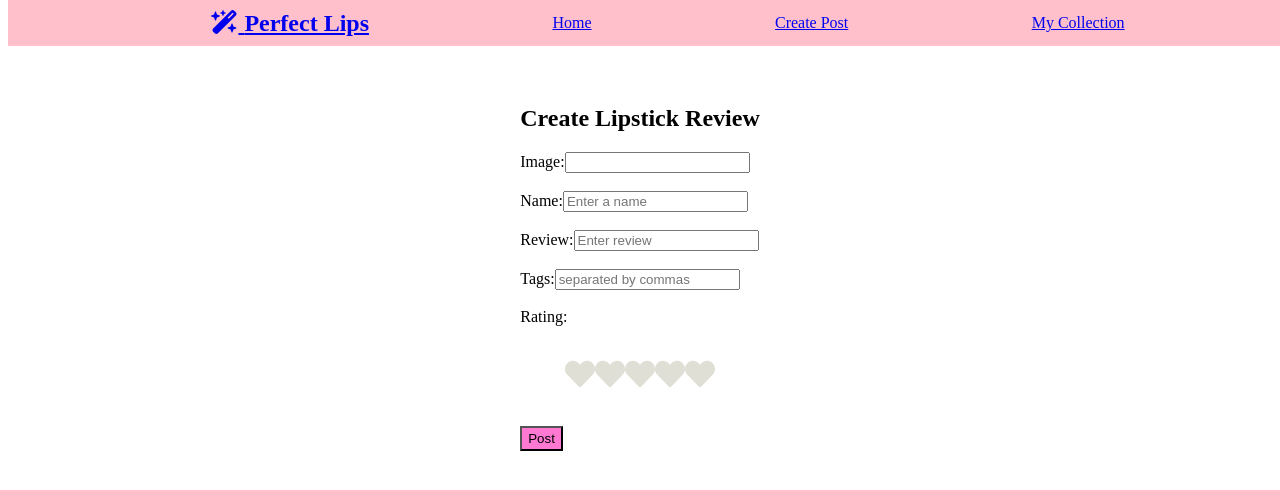
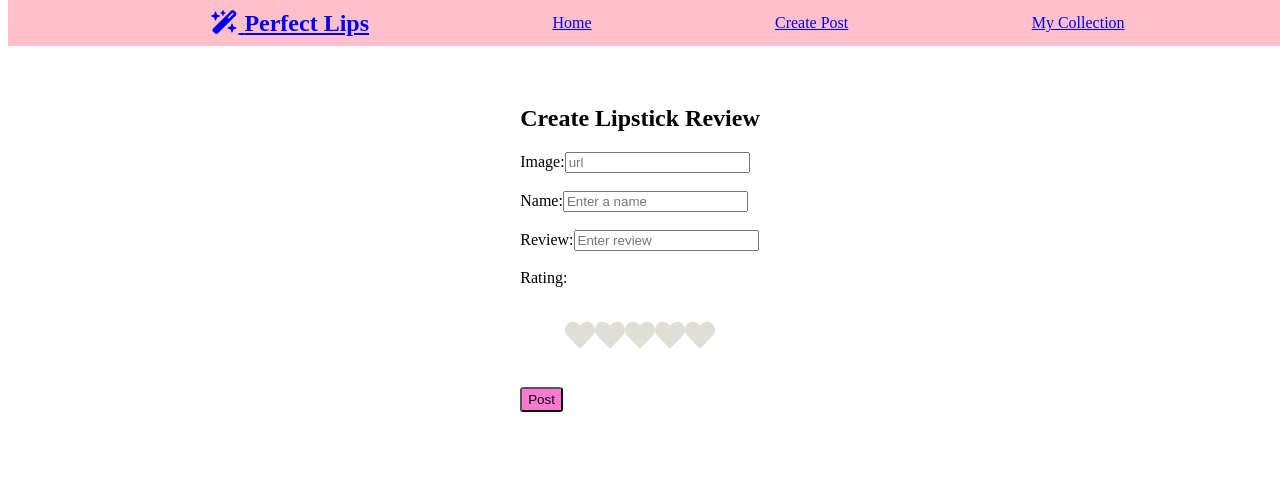
Before and after one commit to mary3210/Capstone-LipstickApp-FE, a React (Create React App) app: page /post in a window 1280 px wide. Shown: the top 490 px of the page. Built offline with nearby package versions, Linux system fonts and the light colour scheme; a web font is replaced by a local one.

Commit message:
fixed link navigation

```diff
--- a/src/components/CreatePost/CreatePost.jsx
+++ b/src/components/CreatePost/CreatePost.jsx
@@ -68,8 +68,8 @@ const CreatePost = (props) => {
               <label>
                 Image:
                 <input
-                  //   hidden={true}
                   type="url"
+                  placeholder="url"
                   id="image"
                   name="image"
                   value={postForm.image}
@@ -108,21 +108,6 @@ const CreatePost = (props) => {
             <br />
             <div>
               <label>
-                Tags:
-                <input
-                  type="text"
-                  id="tags"
-                  name="tags"
-                  placeholder="separated by commas"
-                  value={postForm.tags}
-                  onChange={handleChange}
-                />
-              </label>
-            </div>
-            <br />
-
-            <div>
-              <label>
                 Rating:
                 <HeartRating setRating={setHeartRating} />
                 <input
--- a/src/components/Header/Header.jsx
+++ b/src/components/Header/Header.jsx
@@ -5,7 +5,7 @@ import { faWandMagicSparkles } from "@fortawesome/free-solid-svg-icons";
 const Header = () => {
   return (
     <div className="Header">
-      <Link to="/about">
+      <Link to="/">
         <h1>
           <FontAwesomeIcon icon={faWandMagicSparkles}></FontAwesomeIcon> Perfect
           Lips
--- a/src/components/Navbar/Navbar.jsx
+++ b/src/components/Navbar/Navbar.jsx
@@ -5,7 +5,7 @@ const Navbar = () => {
   return (
     <nav className="nav">
       <div className="Header">
-        <Link to="/about">
+        <Link to="/">
           <h1>
             <FontAwesomeIcon icon={faWandMagicSparkles}></FontAwesomeIcon>{" "}
             Perfect Lips
--- a/src/components/ShowCollection/ShowCollection.jsx
+++ b/src/components/ShowCollection/ShowCollection.jsx
@@ -22,8 +22,8 @@ const ShowCollection = (props) => {
   }, []);
 
   return (
-    <div>
-      <h1>Collection Show Page</h1>
+    <div className="showpage">
+      <h1>Collection List</h1>
       {ShowCollection &&
         ShowCollection.posts.map((post) => (
           <div>
--- a/src/index.css
+++ b/src/index.css
@@ -25,19 +25,29 @@
     top: 0px;
 }
 
+.showpage {
+  display: flex;
+  flex-direction: column;
+  align-items: center;
+}
+
+.showpage h1 {
+  margin-top: 100px;
+}
+
 .Header h1{
   font-family: 'Sofia', 'cursive';
 }
 
-
 .postBtn {
   background-color: #FF78D2;
   height: 25px;
+  border-radius: 10%;
+
 }
 
 .btnOne {
   background-color: #FF78D2;
-  border: black, solid;
   border-radius: 10%;
   height: 25px;
   width: 40px
@@ -47,11 +57,13 @@
 .btnTwo {
   background-color: red;
   height: 25px;
+  border-radius: 10%;
 }
 
 .delete-button {
   background-color: red;
   height: 25px;
+  border-radius: 10%;
 }
 
 .createpost {
@@ -64,7 +76,9 @@
 .savePost {
   background-color: #FF78D2;
   height: 25px;
+  border-radius: 10%;
 }
+
 .postcontainer {
   display: flex;
   flex-direction: column;
```
